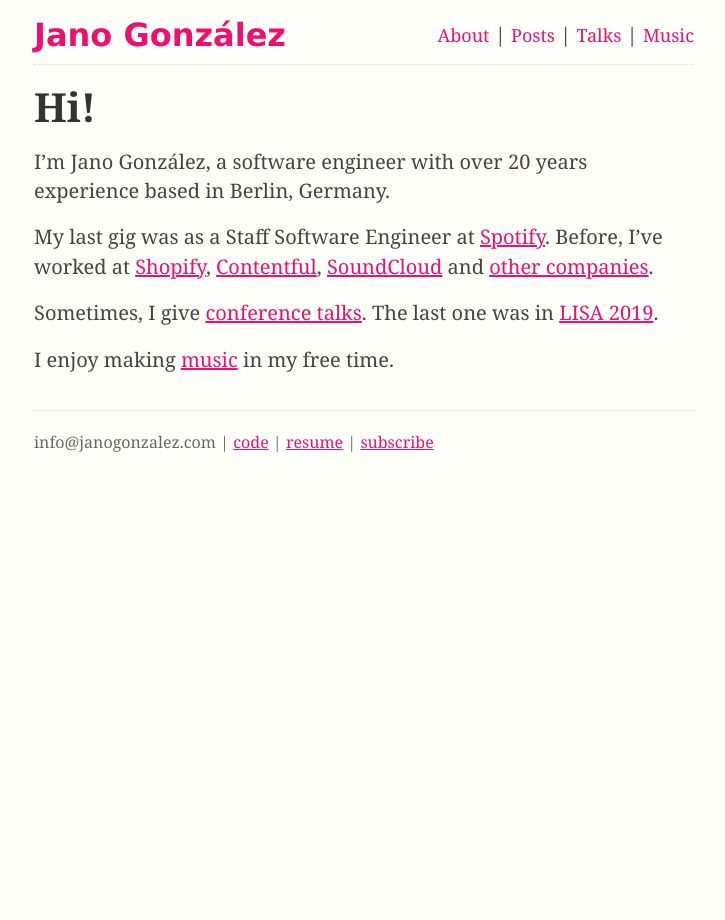
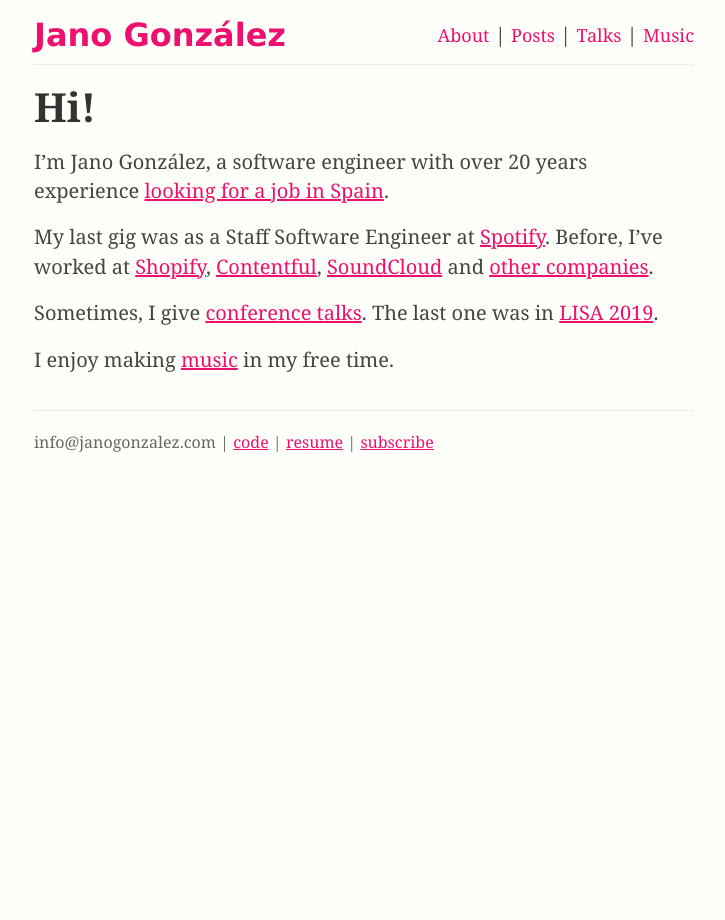
Before and after one commit to janogonzalez/janogonzalez.github.io, a Jekyll site: the page built from about.md, in a window 1280 px wide. Shown: the whole page, without its empty margins (276-1001 px from the left). Built offline with Jekyll 4.4.1, drawn with Linux system fonts in a browser that asks for light colours.

Commit message:
Add available for work page

```diff
--- a/about.md
+++ b/about.md
@@ -4,8 +4,8 @@ title: About
 ---
 # Hi!
 
-I’m Jano González, a software engineer with over 20 years experience based in
-Berlin, Germany.
+I’m Jano González, a software engineer with over 20 years experience [looking
+for a job in Spain](/available-for-work).
 
 My last gig was as a Staff Software Engineer at [Spotify][spotify].
 Before, I've worked at [Shopify][shopify], [Contentful][contentful],
```
Also changed, not shown: available-for-work.md (added, +39 -0 lines), index.md (+1 -1 lines).
